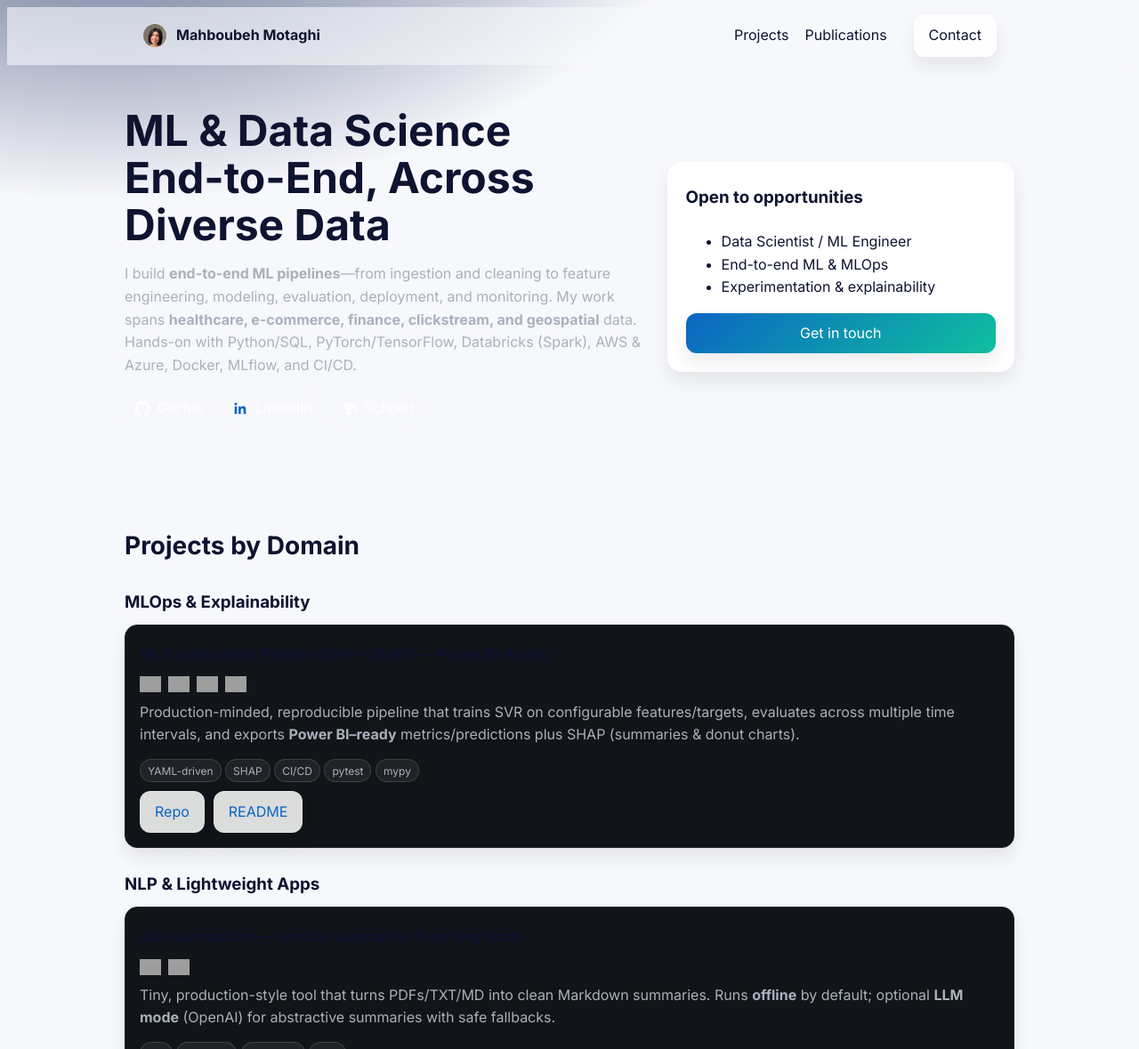
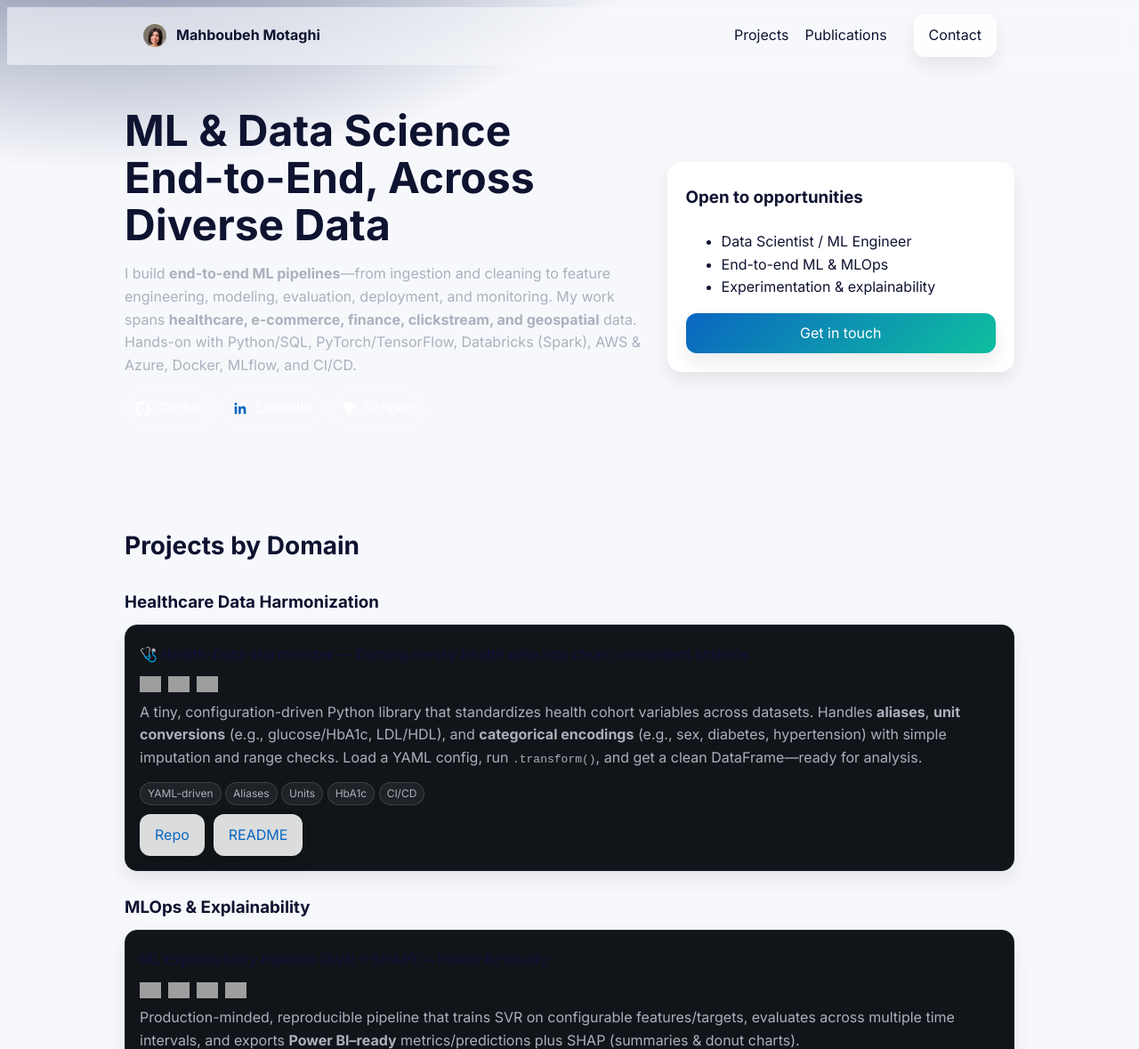
Before and after one commit to Mahboubeh-Mt/mahboubeh-mt.github.io, a plain HTML site: page index.html in a window 1280 px wide. Shown: the top 1179 px of the page at 89% size. Drawn offline with Linux system fonts and the light colour scheme; grey boxes are pictures that could not be loaded.

Commit message:
Update index.html

```diff
--- a/index.html
+++ b/index.html
@@ -159,6 +159,36 @@
     <section id="projects" class="container section">
       <h2>Projects by Domain</h2>
 
+      <!-- Healthcare Data Harmonization -->
+      <h3 class="section-sub">Healthcare Data Harmonization</h3>
+      <div class="grid">
+        <article class="card">
+          <h4>🩺 Health-Data-Harmonizer — Turning messy health data into clean, consistent science</h4>
+          <div class="badgebar">
+            <img alt="Python" src="https://img.shields.io/badge/python-3.12-blue" />
+            <img alt="CI" src="https://img.shields.io/github/actions/workflow/status/Mahboubeh-Mt/health-data-harmonizer/ci.yml?label=CI" />
+            <img alt="MIT" src="https://img.shields.io/badge/License-MIT-green.svg" />
+          </div>
+          <p>
+            A tiny, configuration-driven Python library that standardizes health cohort variables across datasets.
+            Handles <strong>aliases</strong>, <strong>unit conversions</strong> (e.g., glucose/HbA1c, LDL/HDL), and
+            <strong>categorical encodings</strong> (e.g., sex, diabetes, hypertension) with simple imputation and range checks.
+            Load a YAML config, run <code>.transform()</code>, and get a clean DataFrame—ready for analysis.
+          </p>
+          <p class="muted">
+            <span class="tag">YAML-driven</span>
+            <span class="tag">Aliases</span>
+            <span class="tag">Units</span>
+            <span class="tag">HbA1c</span>
+            <span class="tag">CI/CD</span>
+          </p>
+          <div class="links">
+            <a class="btn" href="https://github.com/Mahboubeh-Mt/health-data-harmonizer" target="_blank" rel="noopener">Repo</a>
+            <a class="btn" href="https://github.com/Mahboubeh-Mt/health-data-harmonizer#readme" target="_blank" rel="noopener">README</a>
+          </div>
+        </article>
+      </div>
+
       <!-- MLOps & Explainability -->
       <h3 class="section-sub">MLOps & Explainability</h3>
       <div class="grid">
@@ -264,7 +294,6 @@
       <small>© <span id="y"></span> Mahboubeh Motaghi — Built with <a href="https://pages.github.com/" target="_blank" rel="noopener">GitHub Pages</a></small>
     </div>
   </footer>
-
   <script>document.getElementById('y').textContent = new Date().getFullYear();</script>
 </body>
 </html>
```
